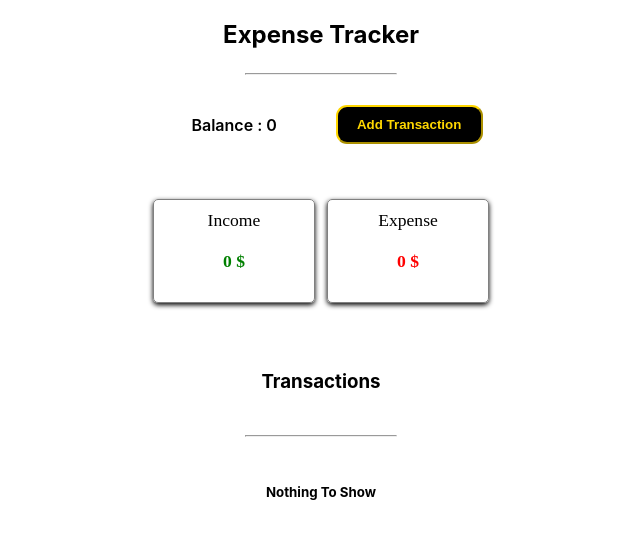
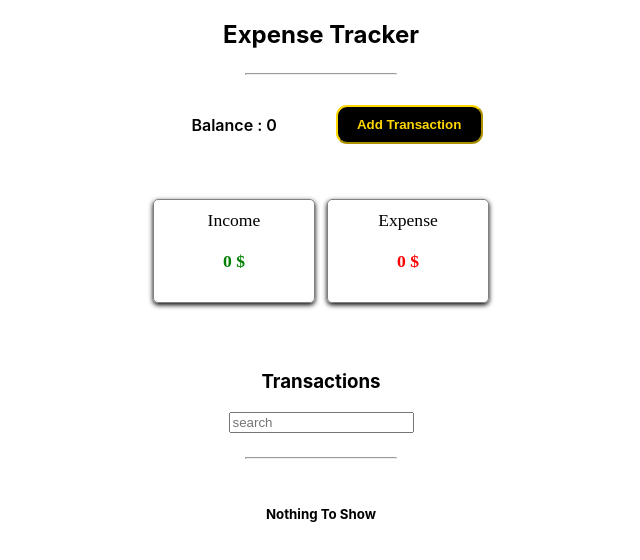
Before and after one commit to Alireza-Allahverdi/expense-tracker, a React (Create React App) app: page / in a window 1280 px wide. Shown: the top 560 px of the page, without its empty margins (319-959 px from the left). Built offline with nearby package versions, Linux system fonts and the light colour scheme.

Commit message:
added search component

```diff
--- a/src/components/TransactionComp.js
+++ b/src/components/TransactionComp.js
@@ -1,11 +1,43 @@
+import { useEffect, useState } from "react";
+
 function TransactionComponent({ transactions }) {
+
+    const [searchBox, setSearchBox] = useState("")
+    const [filteredTrans, setFilteredTrans] = useState(transactions)
+
+    const searchResults = (search) => {
+        if (!search || search === "") {
+            setFilteredTrans(transactions)
+            return
+        }
+        const filteredItems = transactions.filter((tr) => tr.description.toLowerCase().includes(search))
+        console.log(filteredItems);
+        setFilteredTrans(filteredItems)
+    }
+
+    const changeHandler = (e) => {
+        setSearchBox(e.target.value)
+        searchResults(e.target.value)
+    }
+
+    useEffect(() => {
+        searchResults(searchBox)
+    }, [transactions])
 
     return (
         <div className="transactionList">
-            <h3>Transactions</h3>
+            <div className="titleAndSearch">
+                <h3>Transactions</h3>
+                <input
+                    type="text"
+                    value={searchBox}
+                    onChange={changeHandler}
+                    placeholder="search"
+                />
+            </div>
             <hr />
             {
-                transactions.length === 0 ?
+                filteredTrans.length === 0 ?
                     <h5>Nothing To Show</h5>
                     :
                     <>
@@ -14,7 +46,7 @@ function TransactionComponent({ transactions }) {
                             <span>Type</span>
                             <span>Amount</span>
                             <span>Description</span>
-                            {/*
+                            {/* IF THE DATA DIDN'T INCLUDE THE ID:
                             {Object.keys(transactions[0]).map((row, index) => {
                                 return <span key={index}>
                                     {row}
@@ -23,7 +55,7 @@ function TransactionComponent({ transactions }) {
                             */}
                         </div>
                         {
-                            transactions.map((transaction, index) => {
+                            filteredTrans.map((transaction, index) => {
                                 return <div className="tableStuff" key={transaction.id}>
                                     <p>{index + 1}</p>
                                     <p className={`${transaction.type === "expense" ? "expense" : "income"}`}>{transaction.type}</p>
```
